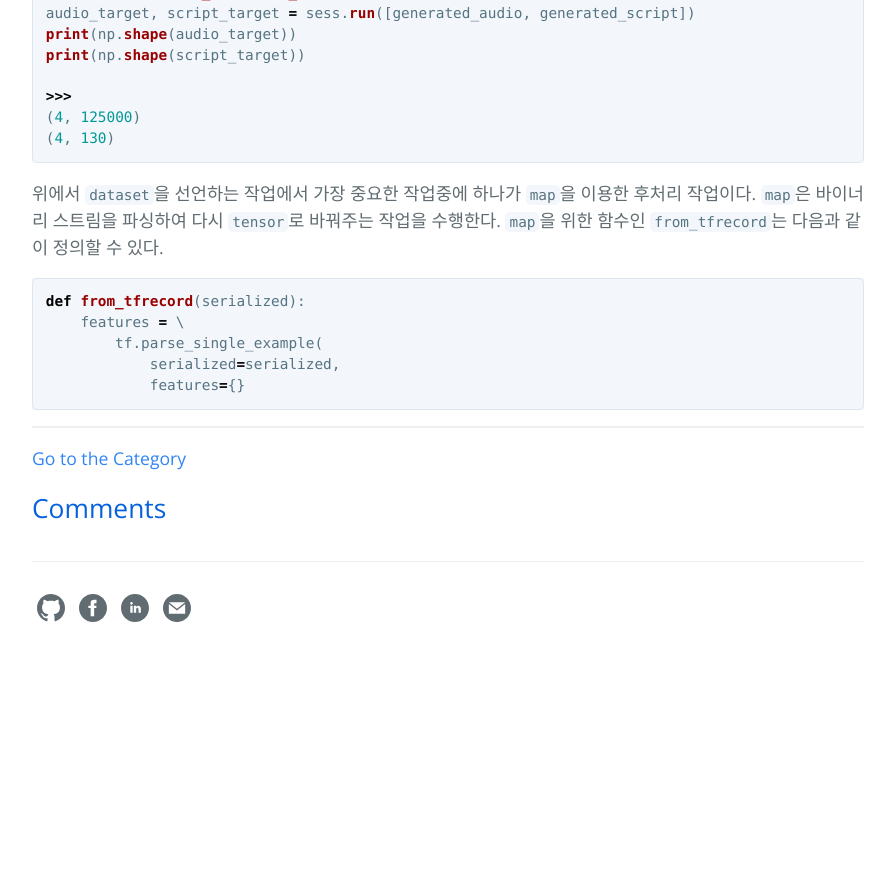
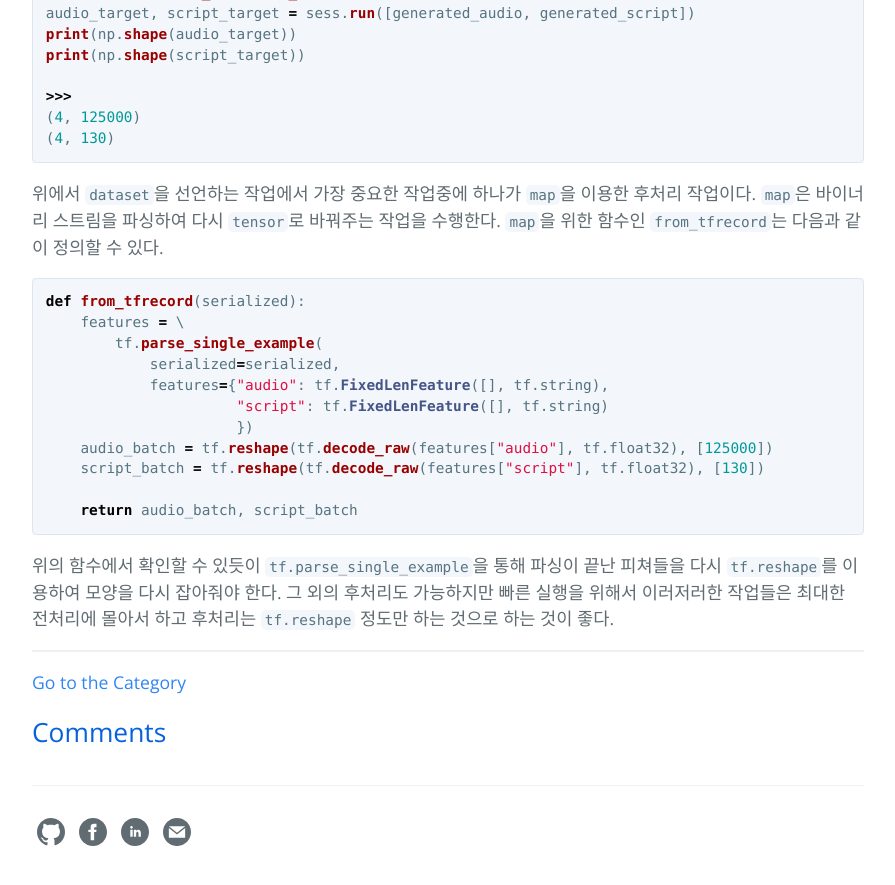
Before and after one commit to hcnoh/hcnoh.github.io, a Jekyll site: the page built from _posts/2018-11-05-tensorflow-data-module.md, in a window 1280 px wide and 900 px high, scrolled down 6313 px. Shown: the top 885 px of the window, without its empty margins (192-1087 px from the left). Built offline with Jekyll 4.4.1, drawn with Linux system fonts in a browser that asks for light colours; comment, search, counter and statistics services are not loaded; before the commit the page ends 6989 px from its top, so only the background shows below that.

Commit message:
Update 2018-11-05-tensorflow-data-module.md

````diff
--- a/_posts/2018-11-05-tensorflow-data-module.md
+++ b/_posts/2018-11-05-tensorflow-data-module.md
@@ -244,5 +244,13 @@ def from_tfrecord(serialized):
     features = \
         tf.parse_single_example(
             serialized=serialized,
-            features={}
+            features={"audio": tf.FixedLenFeature([], tf.string),
+                      "script": tf.FixedLenFeature([], tf.string)
+                      })
+    audio_batch = tf.reshape(tf.decode_raw(features["audio"], tf.float32), [125000])
+    script_batch = tf.reshape(tf.decode_raw(features["script"], tf.float32), [130])
+
+    return audio_batch, script_batch
 ```
+
+위의 함수에서 확인할 수 있듯이 `tf.parse_single_example`을 통해 파싱이 끝난 피쳐들을 다시 `tf.reshape`를 이용하여 모양을 다시 잡아줘야 한다. 그 외의 후처리도 가능하지만 빠른 실행을 위해서 이러저러한 작업들은 최대한 전처리에 몰아서 하고 후처리는 `tf.reshape` 정도만 하는 것으로 하는 것이 좋다.
````
